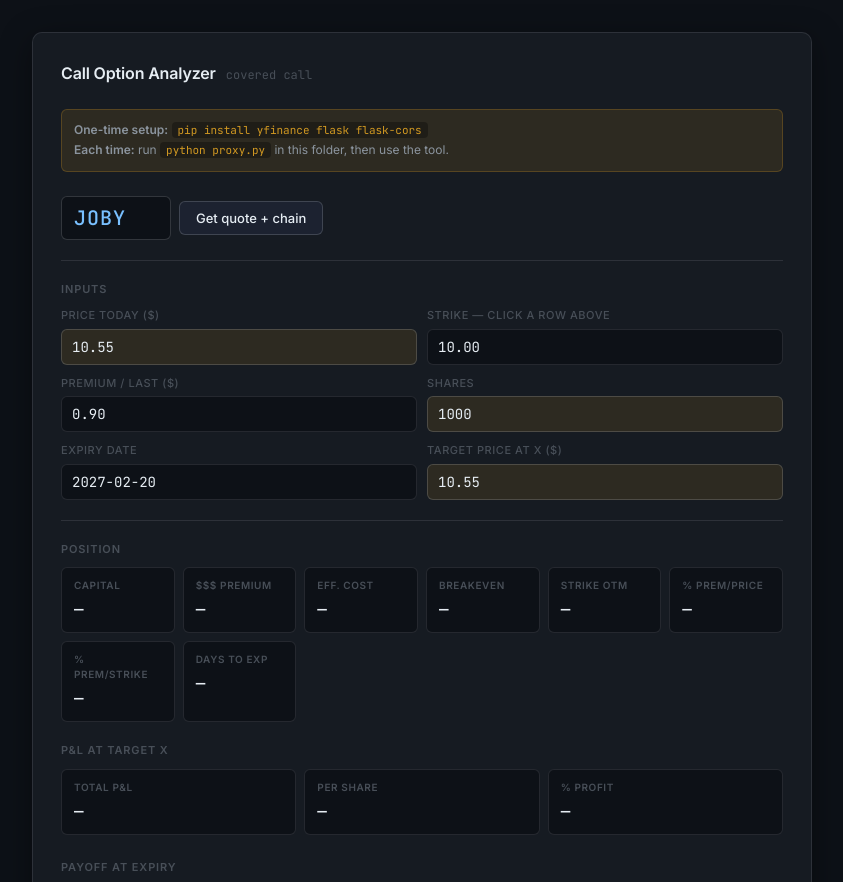
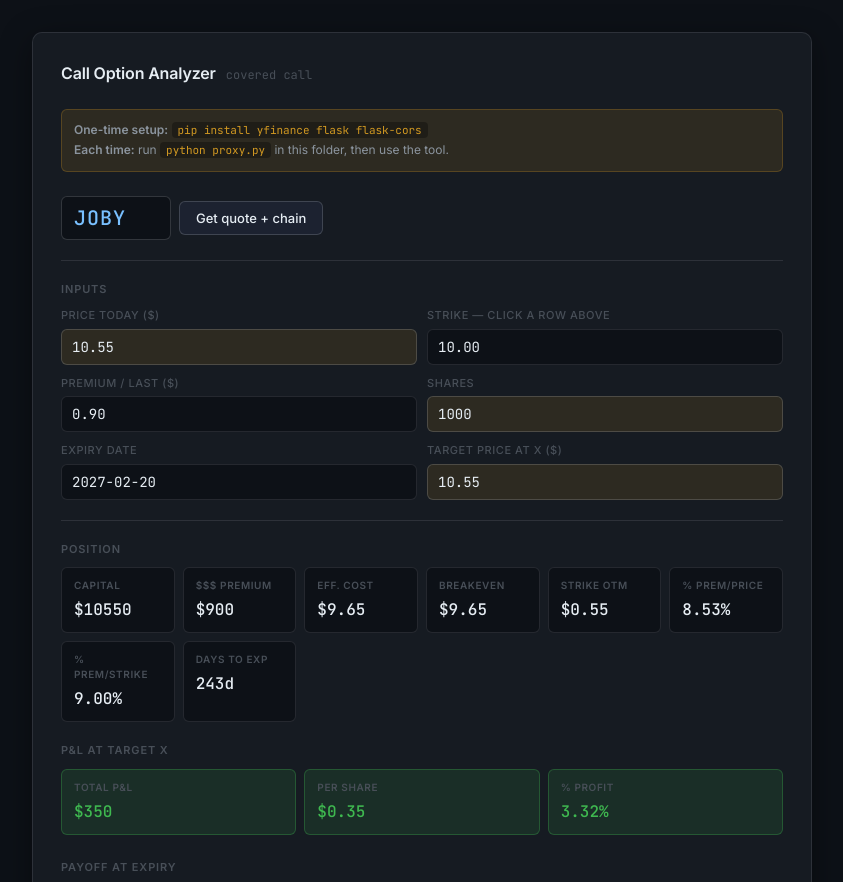
Before and after one commit to vanpeltchristopher-creator/options-tool, a plain HTML site: page index.html in a window 1280 px wide. Shown: the top 882 px of the page, without its empty margins (218-1061 px from the left). Drawn offline with nearby package versions, Linux system fonts and the light colour scheme.

Commit message:
Update index.html

```diff
--- a/index.html
+++ b/index.html
@@ -404,7 +404,7 @@
 
 <script>
 var chart = null, currentPrice = 0, chainCache = {};
-var API = var API = 'https://options-tool-production.up.railway.app';
+var API = 'https://cvp-trade.up.railway.app';
 
 function showErr(msg) {
   var el = document.getElementById('err');
```
